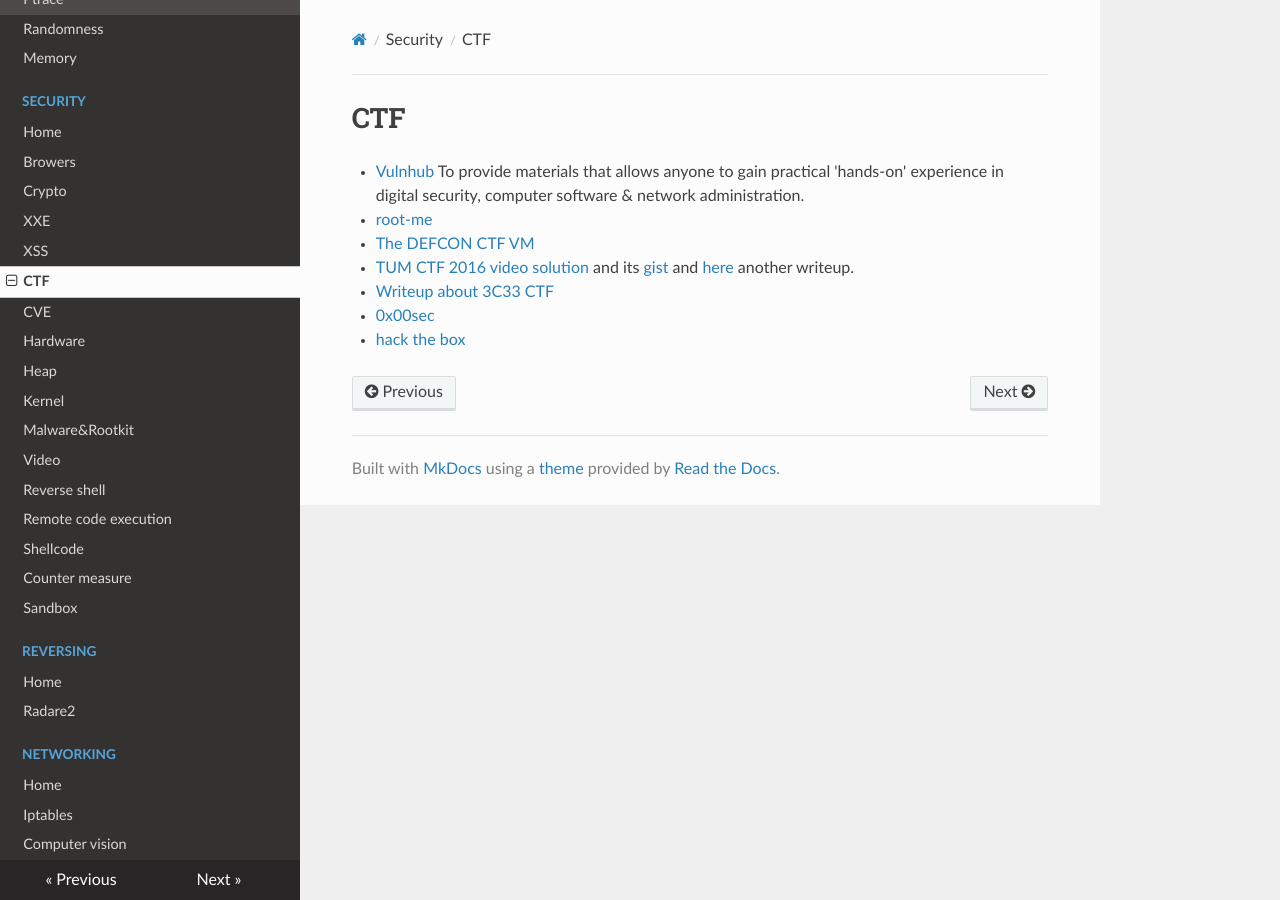
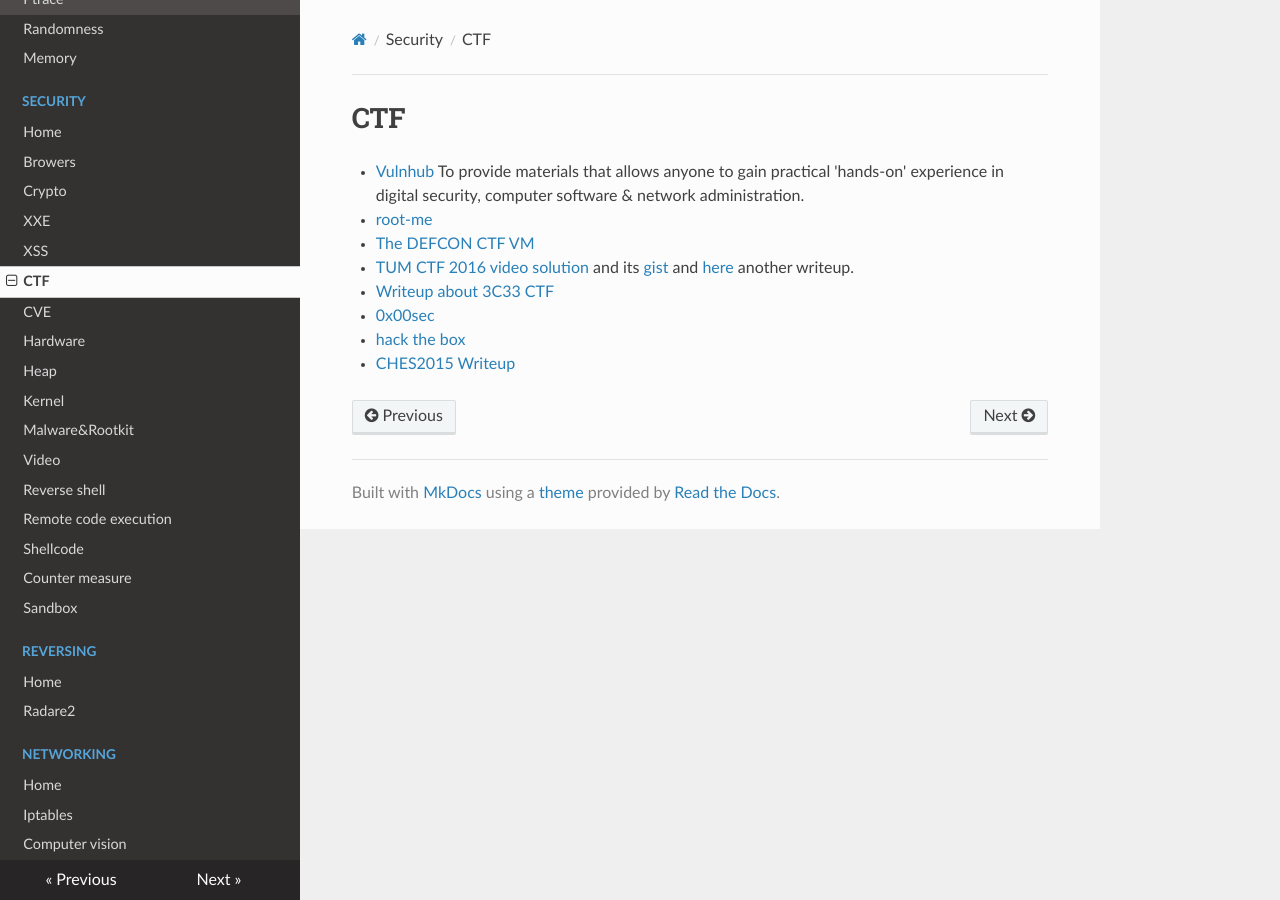
Before and after one commit to gipi/low-level, an MkDocs documentation site: the page built from docs/security/ctf.md, in a window 1280 px wide. Built offline with MkDocs 1.6.1, drawn with Linux system fonts in a browser that asks for light colours; nearby versions of some CDN libraries; old or Windows-style settings are respelled for this version of MkDocs.

Commit message:
Update ctf.md

```diff
--- a/docs/security/ctf.md
+++ b/docs/security/ctf.md
@@ -9,3 +9,4 @@
  - [Writeup about 3C33 CTF](http://bruce30262.logdown.com/tags/33C3)
  - [0x00sec](https://0x00sec.org)
  - [hack the box](https://www.hackthebox.eu)
+ - [CHES2015 Writeup](http://wiki.yobi.be/wiki/CHES2015_Writeup)
```
